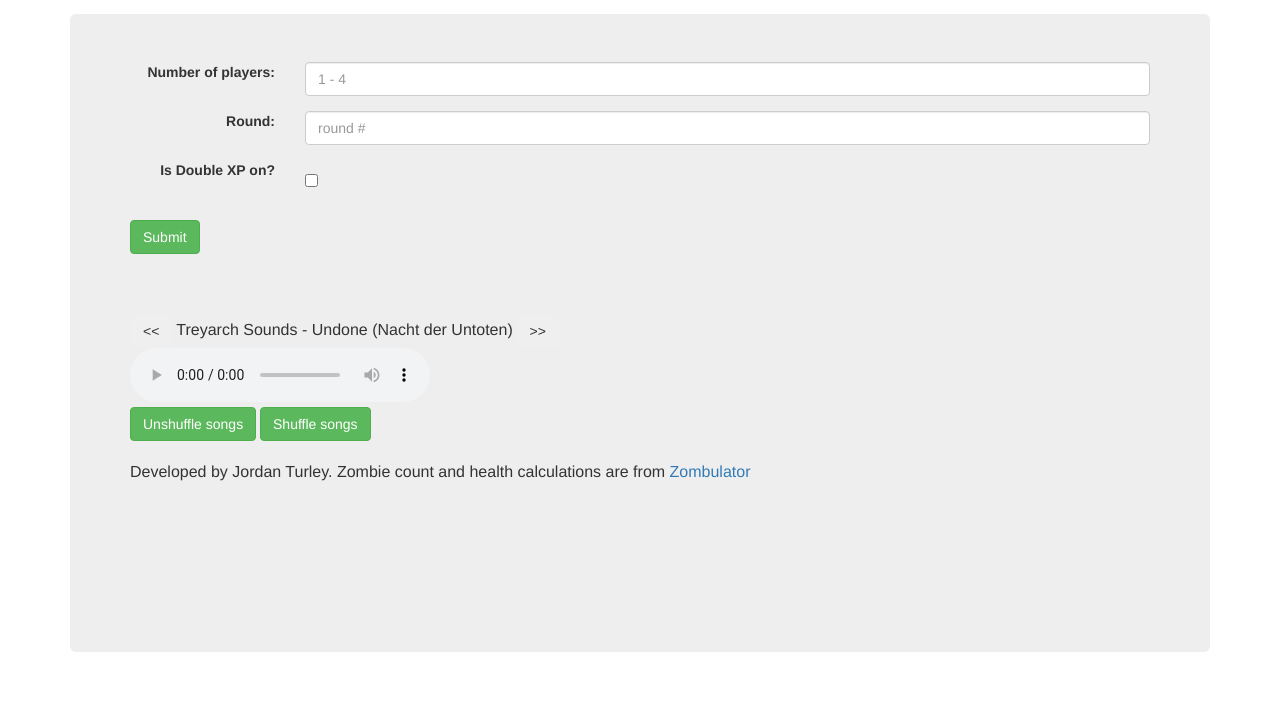
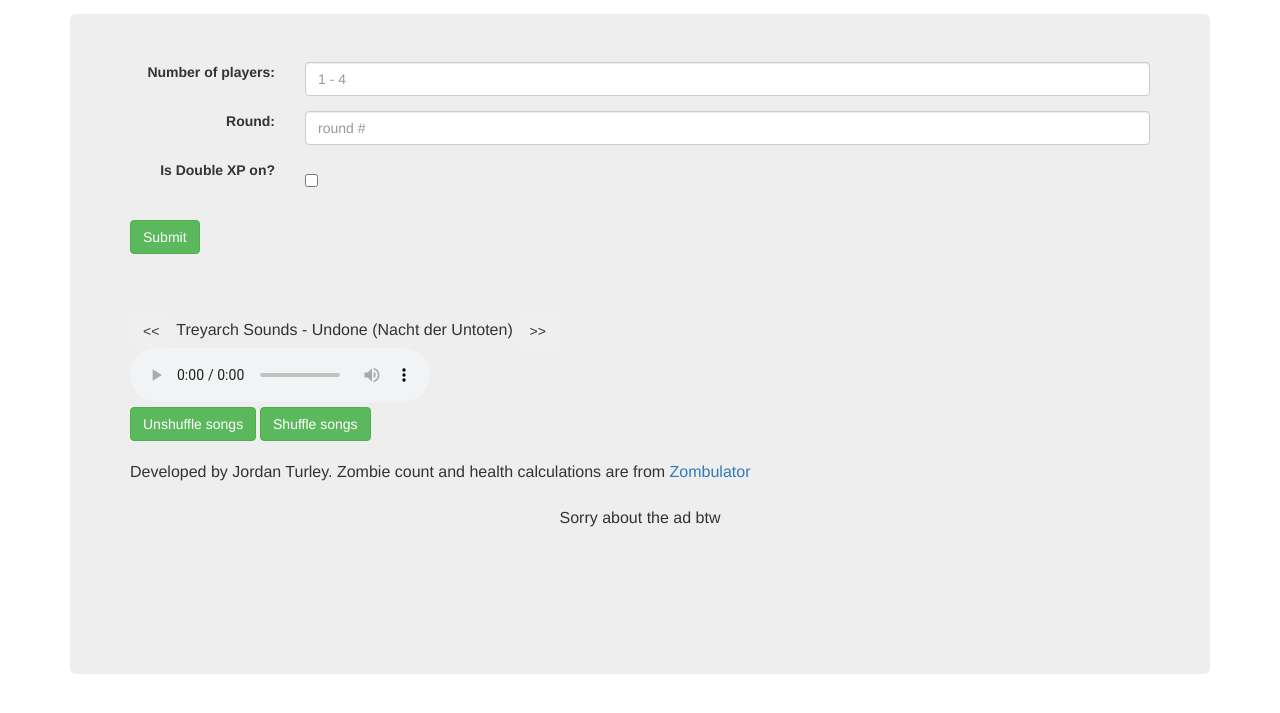
Before and after one commit to ztizzlegaming/bo3-zombies-calculator, a plain HTML site: page index.html in a window 1280 px wide. Shown: the part 57-770 px from the top of the page. Drawn offline with nearby package versions, Linux system fonts and the light colour scheme; some packages are replaced by stand-ins of ours; a script that the page names is missing.

Commit message:
Add message above ad

```diff
--- a/index.html
+++ b/index.html
@@ -110,6 +110,8 @@
 						Developed by Jordan Turley. Zombie count and health calculations are from <a href="http://zombulator.com/" target="_blank">Zombulator</a>
 						<br><br>
 						<div style="text-align: center;">
+							Sorry about the ad btw
+							<br>
 							<script async src="//pagead2.googlesyndication.com/pagead/js/adsbygoogle.js"></script>
 							<!-- BO3 Zombies Calculator -->
 							<ins class="adsbygoogle"
```
